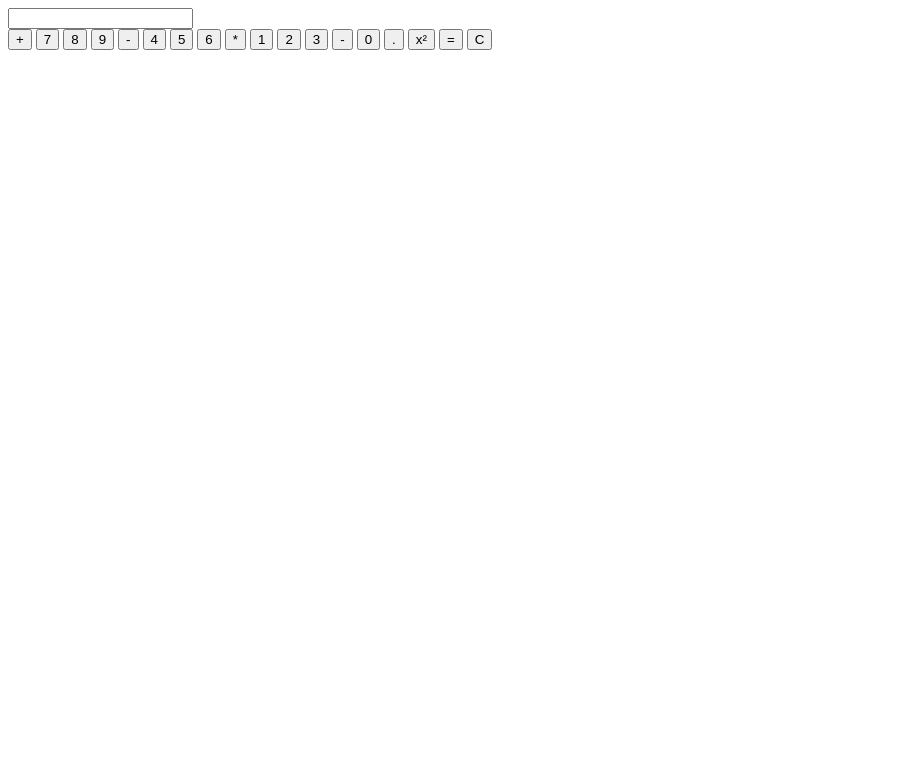
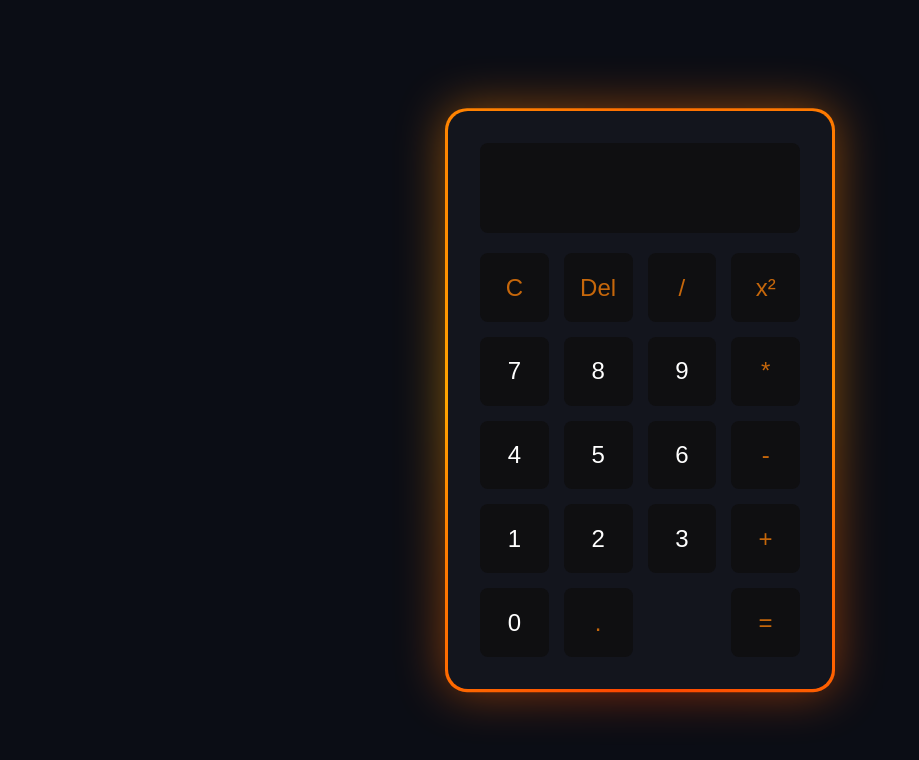
Before and after one commit to Tezslarichard/calculator, a plain HTML site: page index.html in a window 1280 px wide. Shown: the whole page, without its empty margins (0-919 px from the left). Drawn offline with Linux system fonts and the light colour scheme.

Commit message:
Final Changes

```diff
--- a/index.html
+++ b/index.html
@@ -3,31 +3,33 @@
 <head>
     <meta charset="UTF-8">
     <meta name="viewport" content="width=device-width, initial-scale=1.0">
+    <link rel="stylesheet" href="style.css">
     <title>Számológép</title>
 </head>
 <body>
-    <div id="calculator">
-        <input id="display" readonly>
+    <div id="card">
+        <input disabled id="display" readonly>
         <div id="keys">
-            <button onclick="appendToDisplay('+')">+</button>
+            <button class = "operation" onclick="clearDisplay()" class=>C</button>
+            <button class = "operation" onclick="deleteLastValue()">Del</button>
+            <button class = "operation" onclick="appendToDisplay('/')">/</button>
+            <button class = "operation" onclick="square()">x²</button>
             <button onclick="appendToDisplay('7')">7</button>
             <button onclick="appendToDisplay('8')">8</button>
             <button onclick="appendToDisplay('9')">9</button>
-            <button onclick="appendToDisplay('-')">-</button>
+            <button class = "operation" onclick="appendToDisplay('*')">*</button>
             <button onclick="appendToDisplay('4')">4</button>
             <button onclick="appendToDisplay('5')">5</button>
             <button onclick="appendToDisplay('6')">6</button>
-            <button onclick="appendToDisplay('*')">*</button>
+            <button class = "operation" onclick="appendToDisplay('-')">-</button>
             <button onclick="appendToDisplay('1')">1</button>
             <button onclick="appendToDisplay('2')">2</button>
             <button onclick="appendToDisplay('3')">3</button>
-            <button onclick="appendToDisplay('-')">-</button>
+            <button class = "operation" onclick="appendToDisplay('+')">+</button>
             <button onclick="appendToDisplay('0')">0</button>
-            <button onclick="appendToDisplay('.')">.</button>
-            <button onclick="square()">x²</button>
-            <button onclick="calculate()">=</button>
-            <button onclick="clearDisplay()" class=>C</button>
-
+            <button class = "operation" onclick="appendToDisplay('.')">.</button>
+            <button disabled></button>
+            <button class = "operation" onclick="calculate()">=</button>
         </div>
     </div>
 
--- a/main.js
+++ b/main.js
@@ -30,3 +30,9 @@ function square(){
         display.value="Error";
     }
 }
+
+// Törlés gomb
+
+function deleteLastValue() {
+    display.value = display.value.slice(0, -1);
+  }
--- a/style.css
+++ b/style.css
@@ -1,37 +1,43 @@
 * {
     margin: 0;
     padding: 0;
-    box-sizing: border-box;
-    font-family: 'Arial', sans-serif;
+}
+
+html {
+    font-family: Poppins;
+    color: #f0f0f0;
 }
 
 body {
-    display: flex;
-    justify-content: center;
-    align-items: center;
-    height: 100vh;
-    background-color: #f5f5f5;
+    min-height: 100vh;
+    background: #0b0d15;
+    color: #a2a5b3;
+    display: flex; /* Added to center content */
+    justify-content: center; /* Center horizontally */
+    align-items: center; /* Center vertically */
 }
 
-#calculator {
-    background-color: #141313;
-    border-radius: 12px;
-    box-shadow: 0 10px 25px rgba(0, 0, 0, 0.2);
-    padding: 20px;
+#card {
+    margin: 0 auto;
+    padding: 2em;
+    border-radius: 20px;
     width: 320px;
+    background: #13151d;
+    text-align: center;
+    position: relative;
 }
 
 #display {
-    width: 100%;
+    width: calc(100% - 20px); /* Adjust width to account for padding */
     height: 70px;
     border: none;
-    background-color: #141313;
+    background-color: #0f0f11;
     color: #ecf0f1;
     font-size: 32px;
     text-align: right;
     padding: 10px;
     border-radius: 8px;
-    margin-bottom: 20px;
+    margin: 0 auto 20px; /* Centered and margin bottom */
 }
 
 #keys {
@@ -41,14 +47,19 @@ body {
 }
 
 button {
-    background-color: #141313;
+    background-color: #0f0f11;
     color: rgb(255, 255, 255);
     border: none;
-    padding: 20px;
+    width: 100%;
+    padding: 0;
     font-size: 24px;
+    aspect-ratio: 1;
     border-radius: 8px;
     transition: background-color 0.3s ease;
     cursor: pointer;
+    display: flex;
+    justify-content: center;
+    align-items: center;
 }
 
 button:hover {
@@ -56,18 +67,57 @@ button:hover {
 }
 
 button:active {
-    background-color: #1c6f93;
+    background-color: #8f8f8f;
 }
 
-button:nth-child(16) {
-    background-color: #c6670b;
+button:disabled {
+    background-color: transparent;
+    cursor: default;
 }
 
-button:nth-child(16):hover {
-    background-color: #c6670b;
-    color: #fff;
+button:disabled:hover, button:disabled:active {
+    background-color: transparent;
 }
 
-button:nth-child(16):active {
-    background-color: #a93226;
+button.operation {
+    color: #c6670b;
 }
+
+button.operation:active {
+    background-color: #333;
+}
+
+@property --angle {
+    syntax: "<angle>";
+    initial-value: 0deg;
+    inherits: false;
+}
+
+#card::after, #card::before {
+    content: '';
+    position: absolute;
+    height: 100%;
+    width: 100%;
+    background-image: conic-gradient(from var(--angle), #FF4500, #FFA500, #FF6F00, #FF8C00, #FF4500);
+    top: 50%;
+    left: 50%;
+    translate: -50% -50%;
+    z-index: -1;
+    padding: 3px;
+    border-radius: 22px;
+    animation: 2s spin linear infinite;
+}
+
+#card::before {
+    filter: blur(1.5rem);
+    opacity: 0.5;
+}
+
+@keyframes spin {
+    from {
+        --angle: 0deg;
+    }
+    to {
+        --angle: 360deg;
+    }
+}
```
